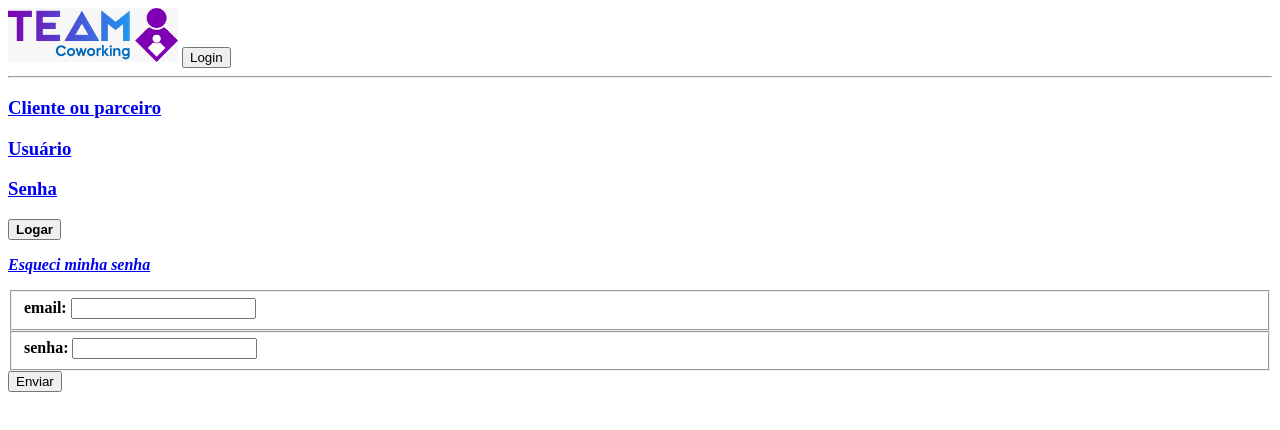
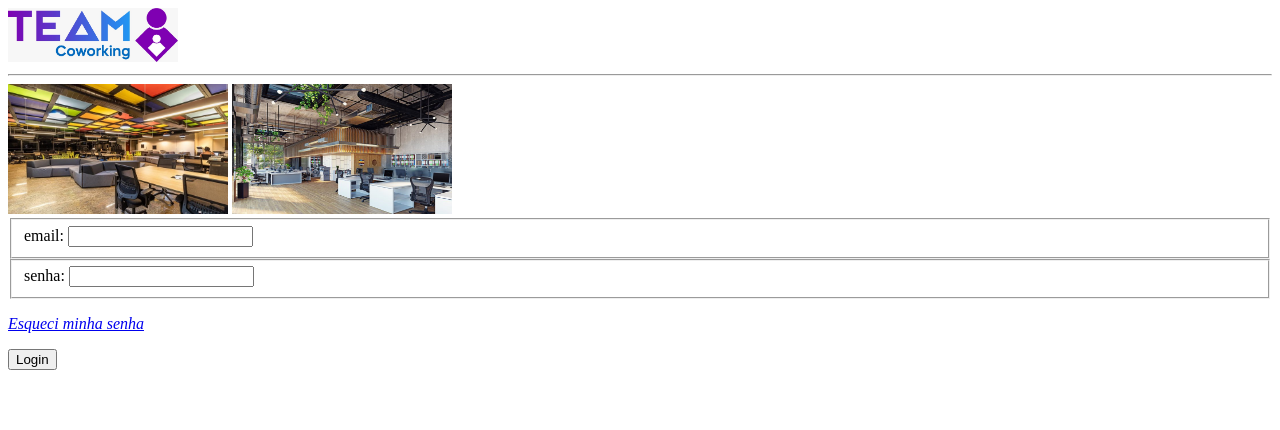
Before and after one commit to MagnoSBispo/Team_Coworking-sess-o-3, a plain HTML site: page index.html in a window 1280 px wide. Drawn offline with Linux system fonts and the light colour scheme.

```diff
--- a/index.html
+++ b/index.html
@@ -10,28 +10,18 @@
         <header>
             <nav>
               <img src="images/logoTeam.jpg" alt="Start" width="170" height="">
-              <button type="submit">
-                Login
-              </button>
 
             </nav>
         </header>
         <hr>
         <main>
             <div>
-              <h3><a href="url">Cliente ou parceiro</a></h3>
-                <!-- <img src="imagens/Gifviagem.gif" alt="Viagem pela Europa" width="220" height="130"> -->
-              <h3><a href="url">Usuário</a></h3>
+              <img src="images/coworking1.jpeg" alt="Start" width="220" height="130">
+              <img src="images/coworking2estru.jpg" alt="Start" width="220" height="130">
 
 
-              <h3><a href="url">Senha</a></h3>
 
-              <button type="submit">
-                <b>Logar<b>
 
-              </button>
-
-               <p><i><a href="url">Esqueci minha senha</a></i></p>
 
             </div>
             <form action="">
@@ -47,9 +37,13 @@
                 <input type="password" id="senha" name="senha">
                 </label>
               </fieldset>
+
+              </fieldset>
+              <p><i><a href="url">Esqueci minha senha</a></i></p>
                 <button type="submit">
-                  Enviar
+                  Login
                 </button>
+
 
              </form>
 
```
